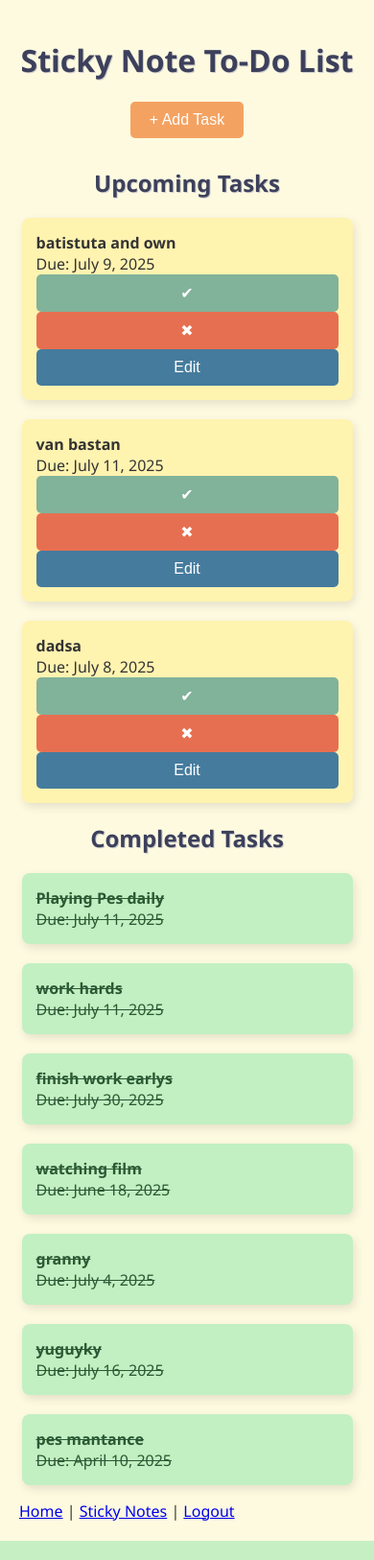
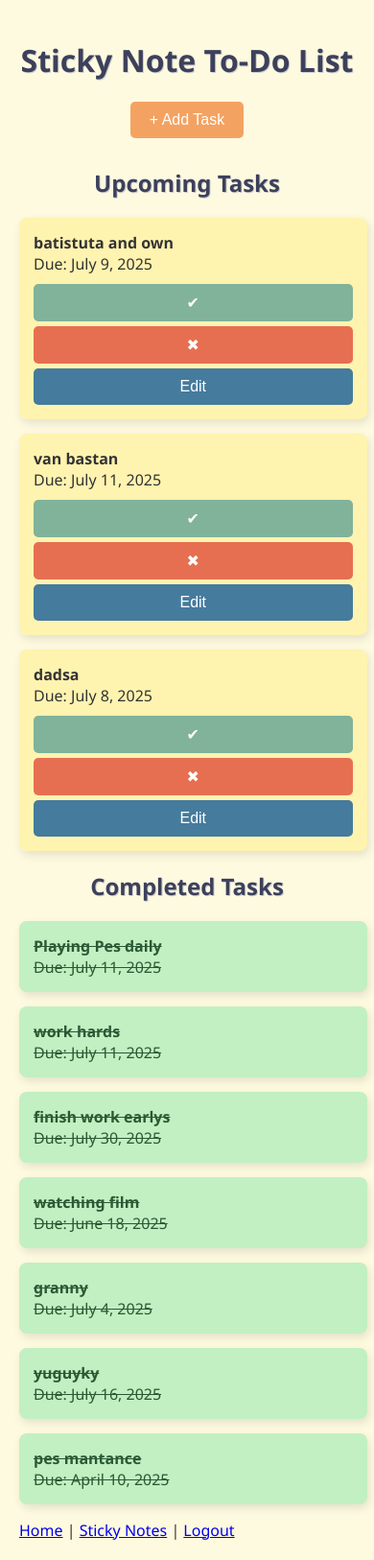
Before and after one commit to fardhi456/sticky_note_1, a Django app: page /todo/ in a window 390 px wide. Shown: the whole page at 96% size. Run offline with Django 5.2, Linux system fonts and the light colour scheme; a user stored in the database is signed in; data comes from the database, SQL or seed files in the repository; both versions use the stored data as it was after the commit.

Commit message:
Add viewport meta tag for responsive design

```diff
--- a/static/css/styles.css
+++ b/static/css/styles.css
@@ -99,6 +99,7 @@
   box-shadow: 2px 4px 10px rgba(0, 0, 0, 0.1);
   transform: rotate(-2deg);
   position: relative;
+  transition: transform 0.2s ease;
 }
 
 li.completed {
@@ -106,6 +107,13 @@
   color: #2a5934;
   text-decoration: line-through;
   transform: none;
+}
+
+/* Task Buttons Container */
+.task-buttons {
+  display: flex;
+  justify-content: space-between;
+  margin-top: 10px;
 }
 
 /* Modal */
@@ -130,23 +138,18 @@
   max-width: 400px;
 }
 
-/* Responsive Adjustments */
 @media (max-width: 768px) {
-  .form-box,
-  .login-container,
-  .register-container,
-  .modal-content {
-    padding: 15px;
-    width: 90%;
-  }
-
   ul {
     flex-direction: column;
-    align-items: center;
+    gap: 15px;
+    padding: 0;
+    align-items: stretch;
   }
 
   li {
-    width: 90%;
+    width: 100%;
+    max-width: 95%;
+    margin: 0 auto;
     transform: none !important;
   }
 
@@ -158,4 +161,12 @@
   .task-buttons button {
     width: 100%;
   }
+
+  .form-box,
+  .login-container,
+  .register-container,
+  .modal-content {
+    padding: 15px;
+    width: 90%;
+  }
 }
--- a/templates/edit.html
+++ b/templates/edit.html
@@ -2,6 +2,7 @@
 <!DOCTYPE html>
 <html>
 <head>
+  <meta name="viewport" content="width=device-width, initial-scale=1.0">
   <title>Edit Task</title>
   <link rel="stylesheet" href="{% static 'css/styles.css' %}">
 </head>
--- a/templates/home.html
+++ b/templates/home.html
@@ -2,6 +2,7 @@
 <!DOCTYPE html>
 <html>
   <head>
+    <meta name="viewport" content="width=device-width, initial-scale=1.0">
     <title>Sticky Note To-Do List</title>
     <link rel="stylesheet" href="{% static 'css/styles.css' %}">
   </head>
--- a/templates/login.html
+++ b/templates/login.html
@@ -2,7 +2,7 @@
 <!DOCTYPE html>
 <html lang="en">
 <head>
-  <meta charset="UTF-8">
+  <meta name="viewport" content="width=device-width, initial-scale=1.0">
   <title>Login</title>
   <link rel="stylesheet" href="{% static 'css/styles.css' %}">
 </head>
--- a/templates/register.html
+++ b/templates/register.html
@@ -2,7 +2,7 @@
 <!DOCTYPE html>
 <html lang="en">
 <head>
-  <meta charset="UTF-8">
+  <meta name="viewport" content="width=device-width, initial-scale=1.0">
   <title>Register</title>
   <link rel="stylesheet" href="{% static 'css/styles.css' %}">
 </head>
```
Also changed, not shown: db.sqlite3.
